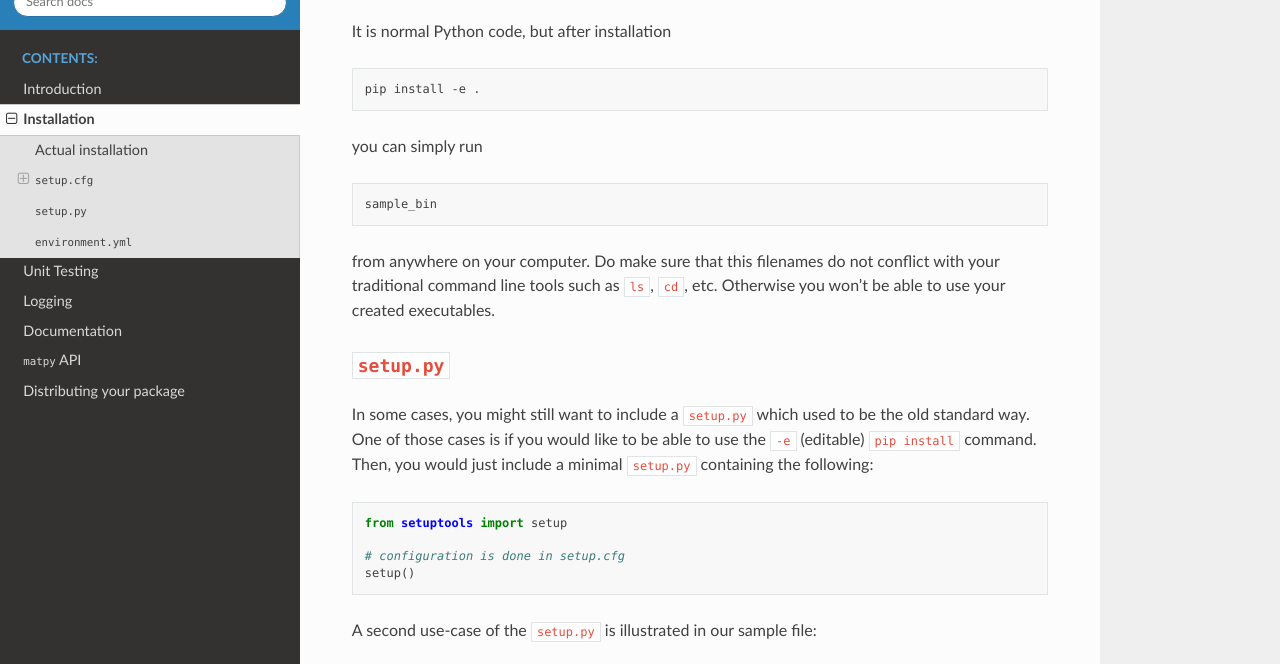
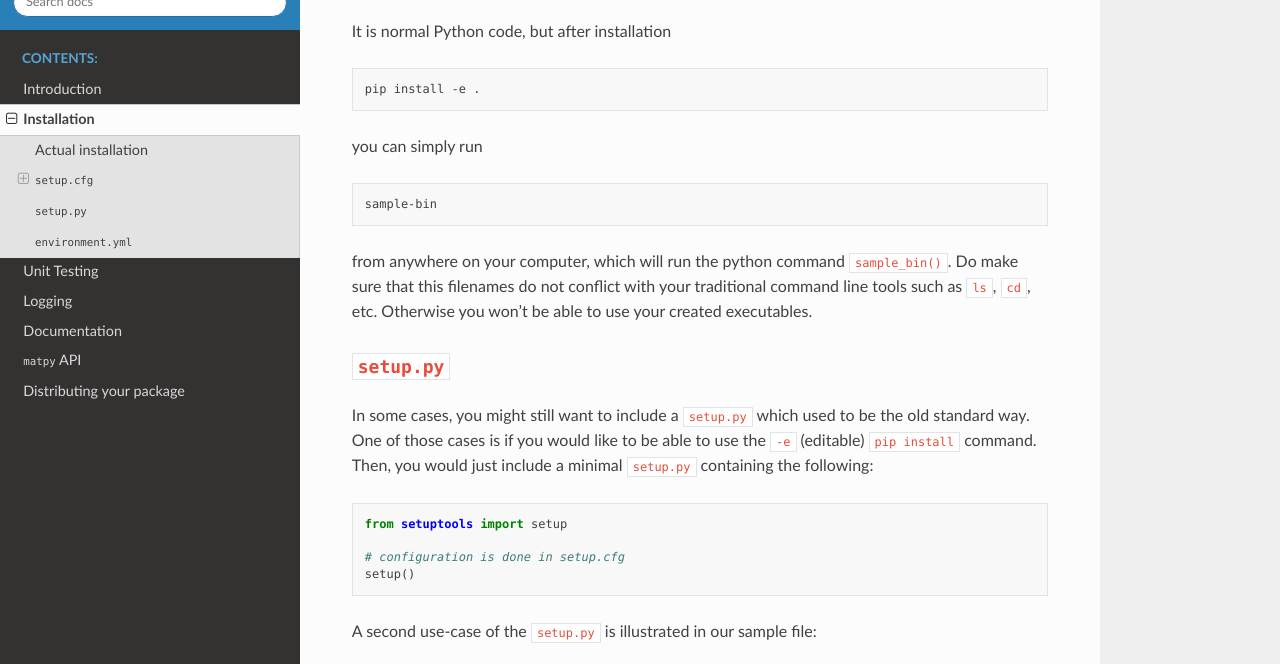
Before and after one commit to lsawade/how_to_make_a_python_package, a Sphinx documentation site: the page built from docs/source/chapters/installation.rst, in a window 1280 px wide and 900 px high, scrolled down 2064 px, cut to the strip 63-727 px from the top of the window. Built offline with Sphinx 7.4.7 and the Read the Docs theme 2.0.0, drawn with Linux system fonts in a browser that asks for light colours.

Commit message:
Changed a teeny tiny bit in docs

```diff
--- a/docs/source/chapters/installation.rst
+++ b/docs/source/chapters/installation.rst
@@ -79,11 +79,11 @@ It is normal Python code, but after installation
 
 you can simply run
 
-.. code-block:: python
+.. code-block:: bash
 
-    sample_bin
+    sample-bin
 
-from anywhere on your computer. Do make sure that this filenames do not
+from anywhere on your computer, which will run the python command ``sample_bin()``. Do make sure that this filenames do not
 conflict with your traditional command line tools such as ``ls``, ``cd``, etc.
 Otherwise you won't be able to use your created executables.
 
```
